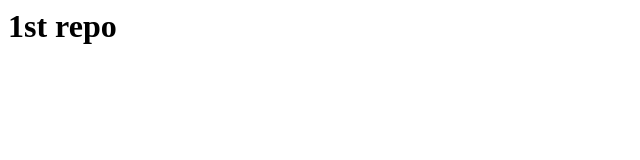
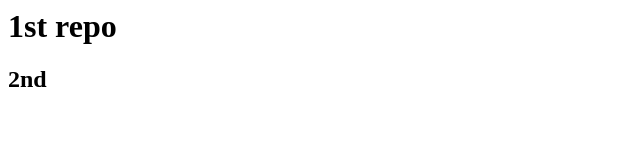
Before and after one commit to marta1111/git_course, a plain HTML site: page index.html in a window 1280 px wide. Shown: the full height of the page, 0-640 px from the left. Drawn offline with Linux system fonts and the light colour scheme.

Commit message:
second h2

```diff
--- a/index.html
+++ b/index.html
@@ -1 +1,2 @@
 <h1>1st repo</h1>
+<h2>2nd</h2>
```
